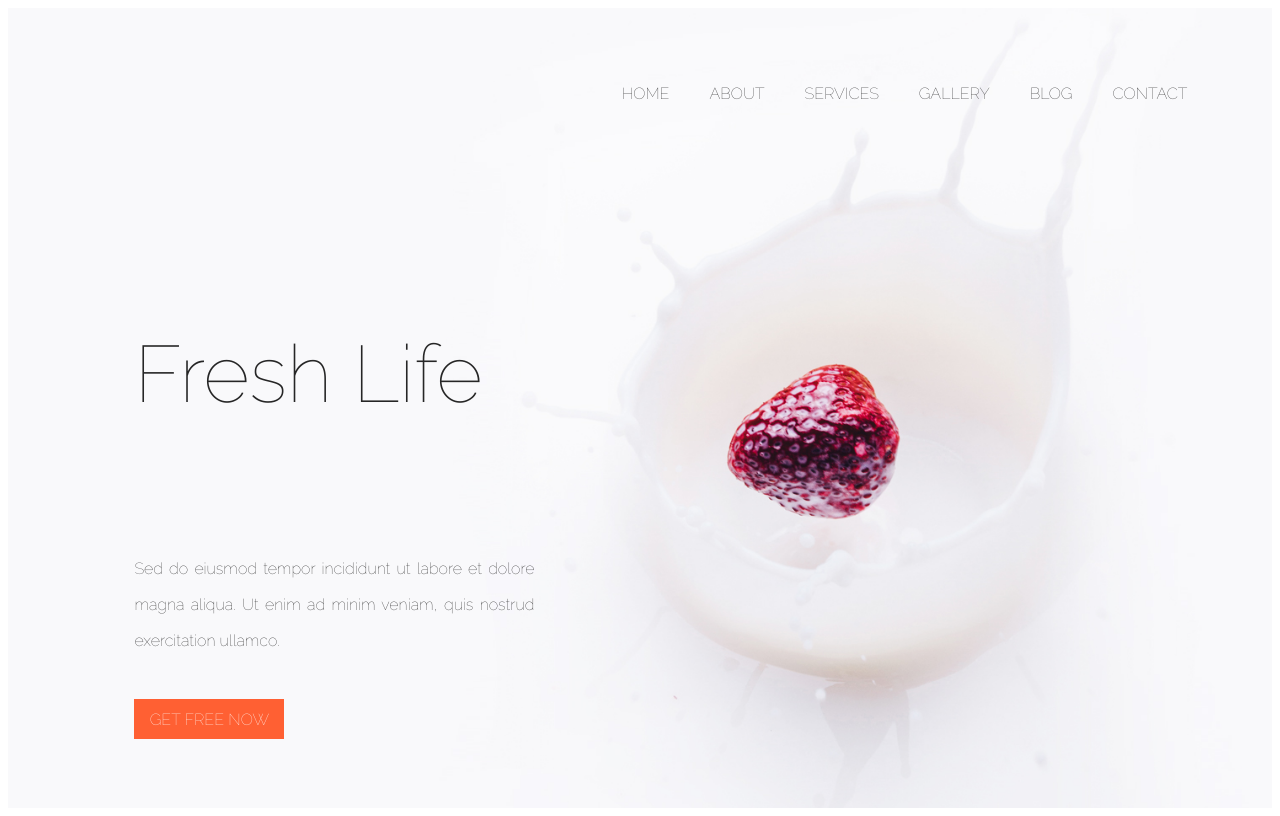
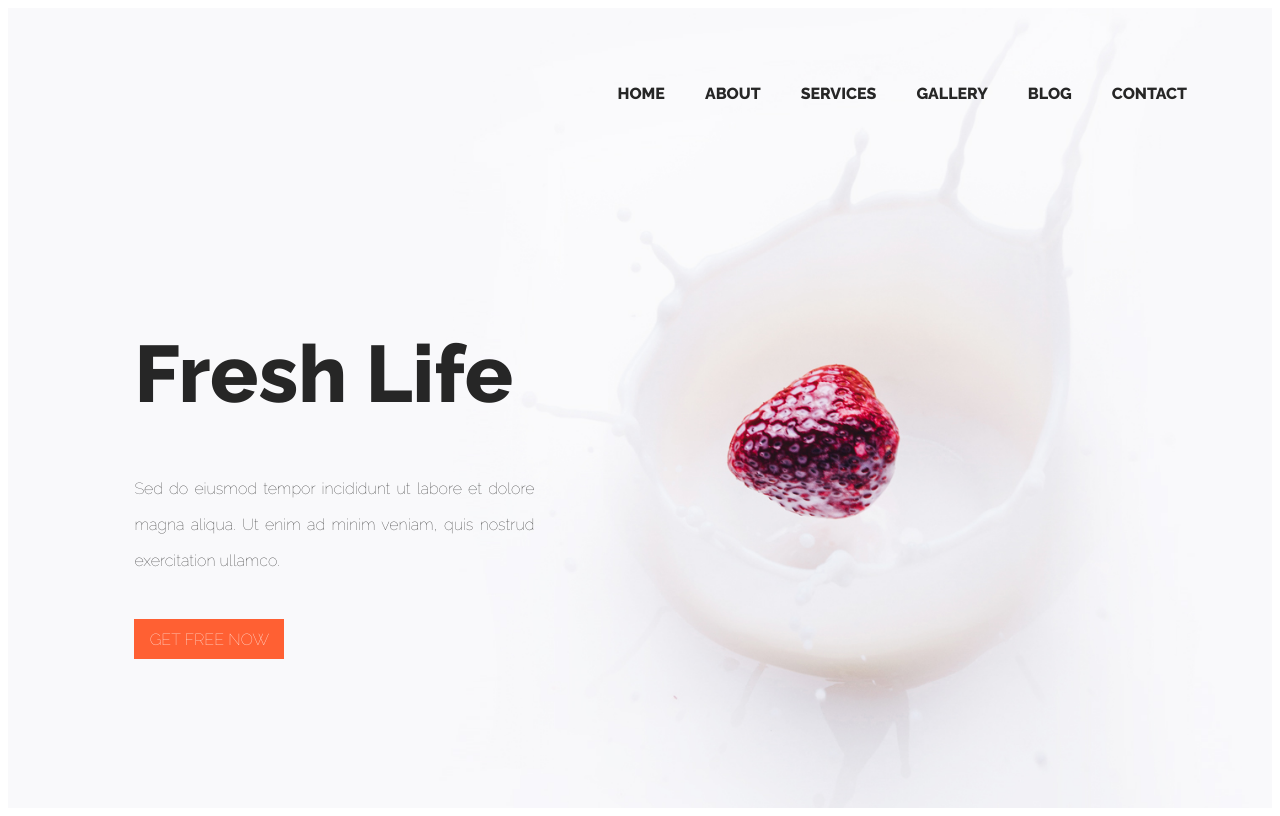
Before and after one commit to Kisielek/WeeklyWebDevChallangeNo2, a plain HTML site: page index.html in a window 1280 px wide. Drawn offline with Linux system fonts and the light colour scheme.

Commit message:
FONTS ADDED

```diff
--- a/css/style.css
+++ b/css/style.css
@@ -1,4 +1,4 @@
-@import url('https://fonts.googleapis.com/css?family=Raleway:100');
+@import url('https://fonts.googleapis.com/css?family=Raleway:100,800');
 
 body .menu {
     position: relative;
@@ -74,7 +74,8 @@ body .nav a {
     position: relative;
     text-transform: uppercase;
     text-decoration: none;
-    font-family: 'Raleway', sans-serif;';
+    font-family: 'Raleway', sans-serif;
+    font-weight: bold;
     font-size: 24px;
     color: #262626;
 }
@@ -184,6 +185,7 @@ body .first-section {
 }
 body .first-section .section-title {
     font-family: 'Raleway', sans-serif;
+    font-weight: 800;
     text-transform: capitalize;
     font-size: 50px;
     padding: 40px 10px;
--- a/index.html
+++ b/index.html
@@ -39,8 +39,8 @@
         </header>
 
         <section class="first-section">
-            <p class="section-title">Fresh Life</p>
-            <p class="section-text">Sed do eiusmod tempor incididunt ut labore et dolore magna aliqua. Ut enim ad minim veniam, quis nostrud exercitation ullamco.</p>
+            <div class="section-title">Fresh Life</div>
+            <div class="section-text">Sed do eiusmod tempor incididunt ut labore et dolore magna aliqua. Ut enim ad minim veniam, quis nostrud exercitation ullamco.</div>
             <button>GET FREE NOW</button>
         </section>
 
```
